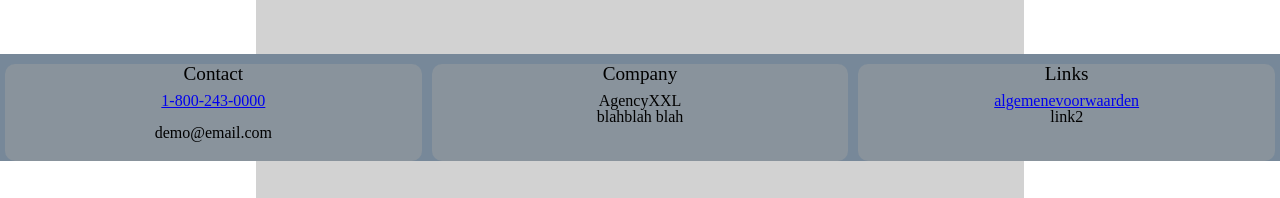
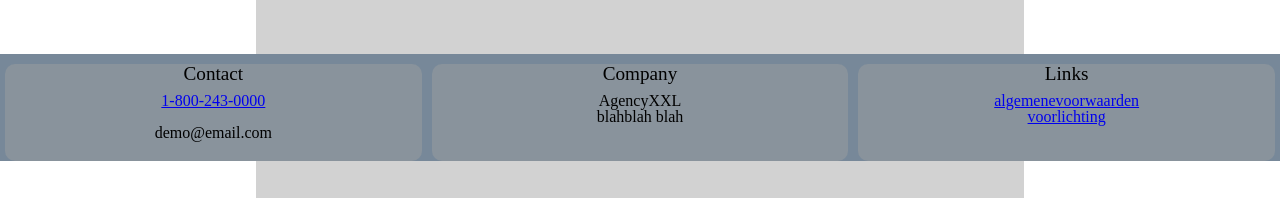
Before and after one commit to Daan7777/proefexamen, a PHP site: page /index.php in a window 1280 px wide. Shown: the part 649-847 px from the top of the page. Run offline with PHP 8.4, Linux system fonts and the light colour scheme.

Commit message:
footer link aangepast

```diff
--- a/includes/footer.php
+++ b/includes/footer.php
@@ -20,7 +20,7 @@
             <ul>
                 <h1 class="footerheader">Links</h1>
                 <li><a href="algemenevoorwaarden.php">algemenevoorwaarden</a></li>
-                <li>link2</li>
+                <li><a href="voorlichting.php">voorlichting</a></li>
             </ul>
         </div>
     </div>
```
